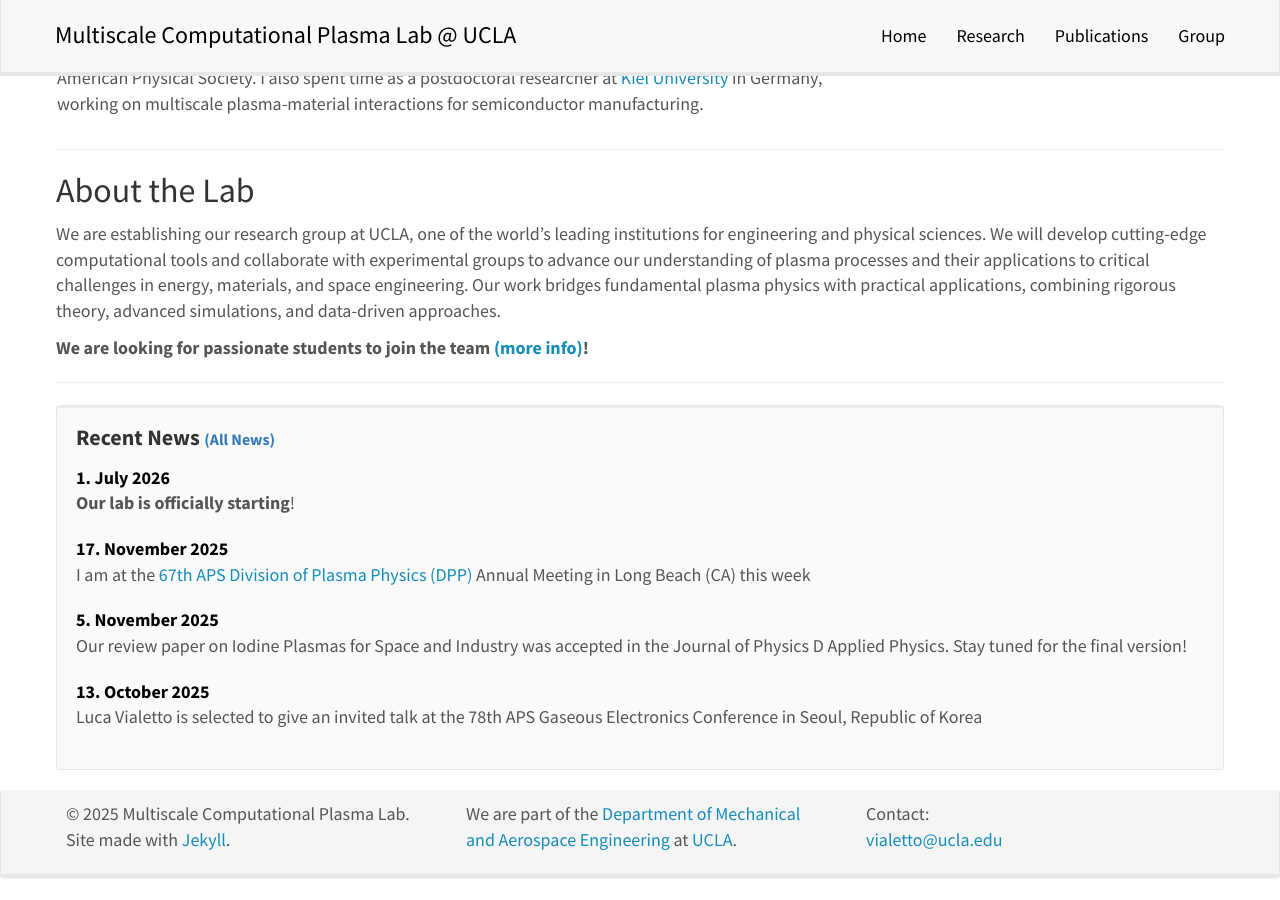
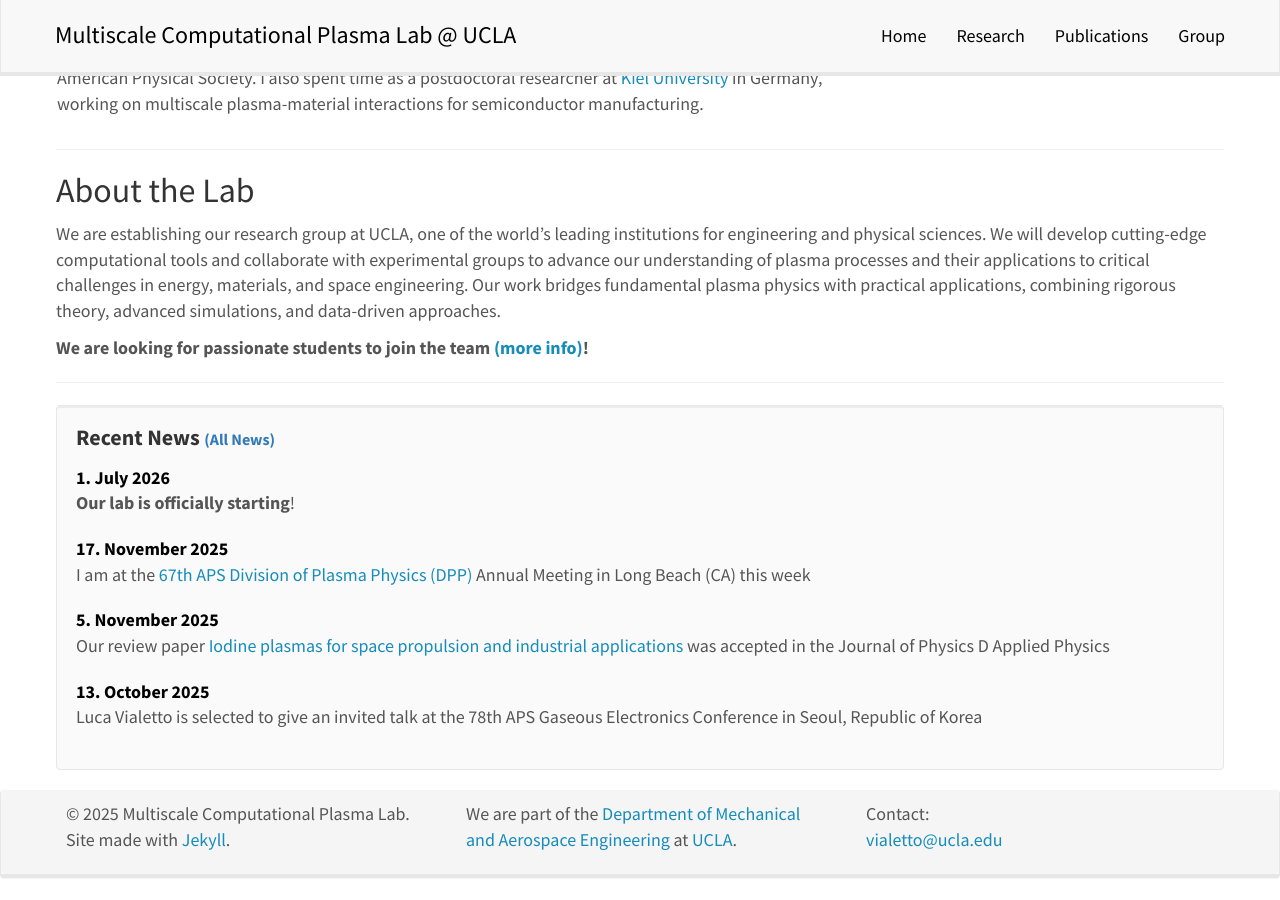
Before and after one commit to vialetto/vialettolab, a Jekyll site: the page built from _pages/home.md, in a window 1280 px wide and 900 px high, scrolled down 575 px. Built offline with Jekyll 4.4.1, drawn with Linux system fonts in a browser that asks for light colours; nearby versions of some CDN libraries; a style sheet for code colours, icons or effects is not loaded.

Commit message:
Update news

```diff
--- a/_data/news.yml
+++ b/_data/news.yml
@@ -5,7 +5,7 @@
   headline: I am at the [67th APS Division of Plasma Physics (DPP)](https://engage.aps.org/dpp/meetings/annual-meeting) Annual Meeting in Long Beach (CA) this week
 
 - date: 5. November 2025
-  headline: Our review paper on Iodine Plasmas for Space and Industry was accepted in the Journal of Physics D Applied Physics. Stay tuned for the final version!
+  headline: Our review paper [Iodine plasmas for space propulsion and industrial applications](https://iopscience.iop.org/article/10.1088/1361-6463/ae2b7e) was accepted in the Journal of Physics D Applied Physics
 
 - date: 13. October 2025
   headline: Luca Vialetto is selected to give an invited talk at the 78th APS Gaseous Electronics Conference in Seoul, Republic of Korea
```
